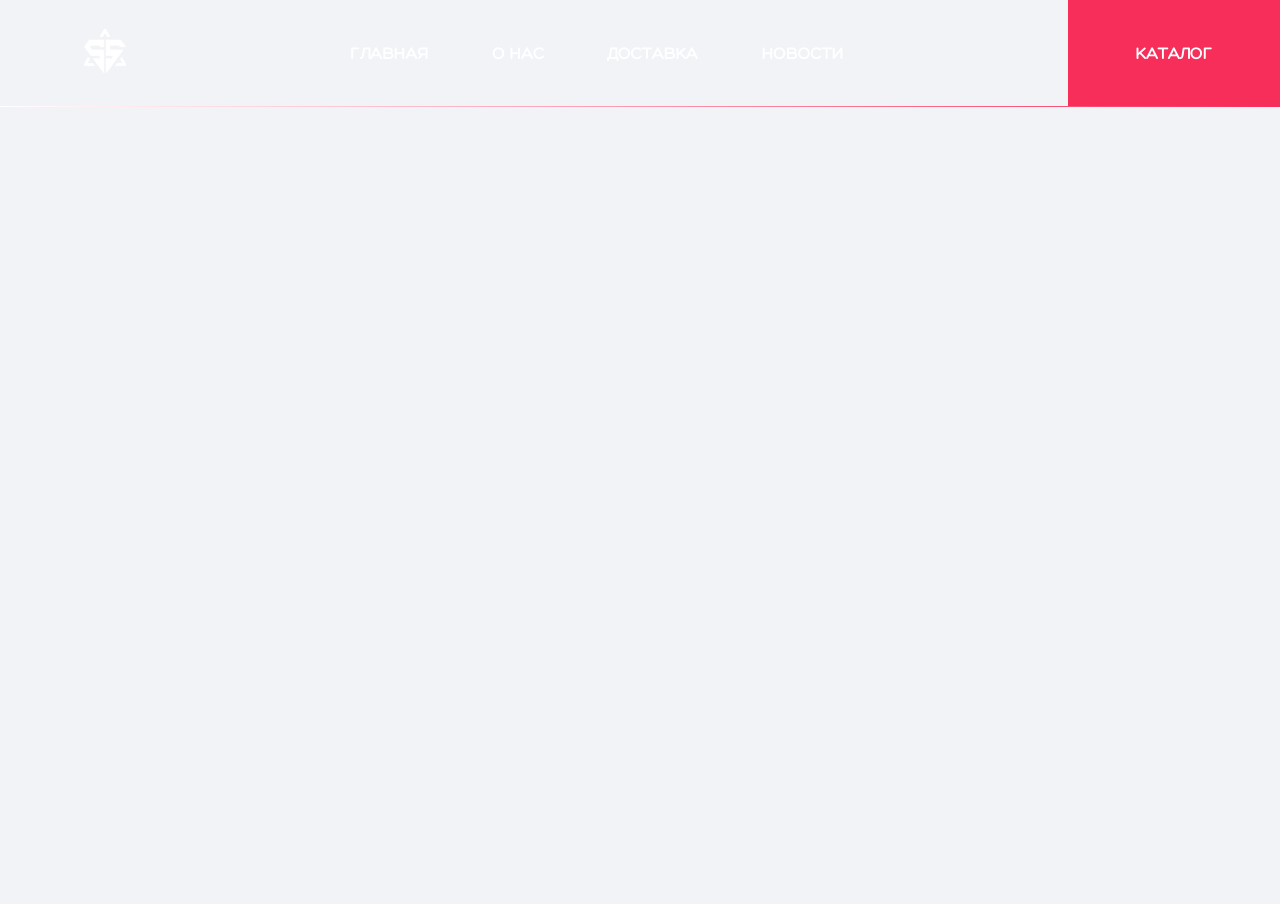
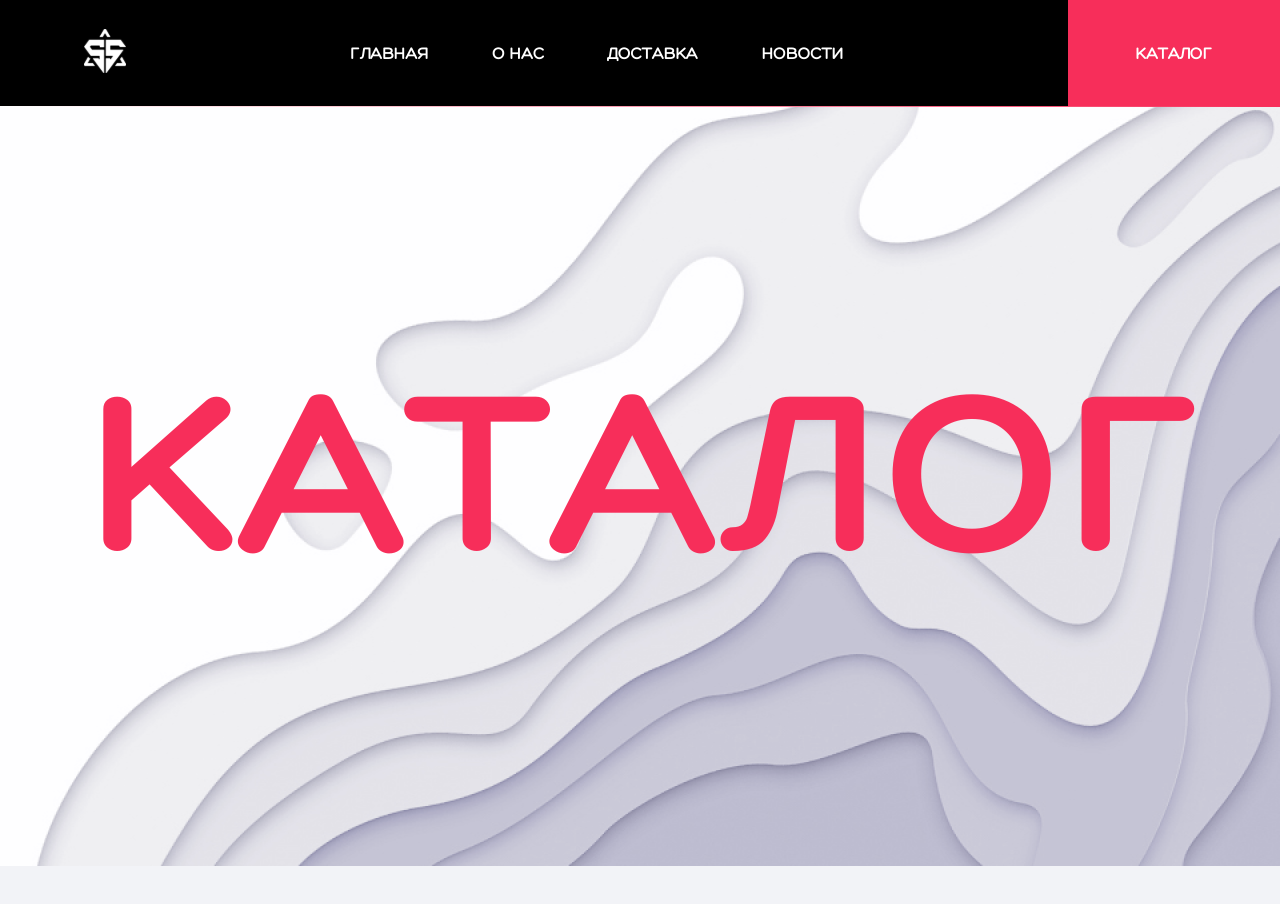
Before and after one commit to RahmanRahmanov/nikotin, a Vue app: page /katalog in a window 1280 px wide. Before the commit the page ends 800 px from the top, so only its background shows below. Built offline with nearby package versions, Linux system fonts and the light colour scheme.

Commit message:
catalog header

```diff
--- a/src/assets/css/init.css
+++ b/src/assets/css/init.css
@@ -701,15 +701,15 @@ width: 29.06rem;
   left: 10.56rem;
   bottom: 3.75rem;
 }
-.footer_links_opacity_text_position:hover{
+.footer_links_opacity_text_position:hover {
   color: rgb(60, 59, 75);
 }
 .footer_links_text_position2 {
   position: absolute;
-  left:24.18rem;
+  left: 24.18rem;
   bottom: 3.75rem;
 }
-.footer_links_opacity_text_position{
+.footer_links_opacity_text_position {
   left: 35.87rem;
   font-family: Hero-Light;
   font-weight: 200;
@@ -718,7 +718,28 @@ width: 29.06rem;
   bottom: 0.625rem;
   position: absolute;
 }
-.footer_btn:hover{
+.footer_btn:hover {
   background: rgb(60, 59, 75);
   color: rgb(255, 255, 255);
 }
+.title_catalog {
+  font-family: Hero-Bold;
+  font-size: 14.25rem;
+  font-weight: 700;
+  line-height: 12.5rem;
+  text-transform: uppercase;
+}
+.title_catalog_block {
+  background-image: url(@/assets/img/catalog_back.png);
+  background-repeat: no-repeat;
+  display: flex;
+  width: 100%;
+  height: 100vh;
+  justify-content: space-around;
+  padding-top: 15rem;
+}
+.title_catalog_container {
+  padding-top: 6.25rem;
+  background-color: black;
+  height: 100vh;
+}
--- a/src/components/KatalogPages.vue
+++ b/src/components/KatalogPages.vue
@@ -1,6 +1,10 @@
 <template>
-  <HeaderBlock />
-  <div></div>
+
+    <HeaderBlock />
+    <section class="title_catalog_container"><div class="title_catalog_block">
+      <p class="title_catalog color_red">каталог</p>
+    </div>
+  </section>
 </template>
 
 <script>
```
Also changed, not shown: src/assets/img/catalog_back.png (added).
